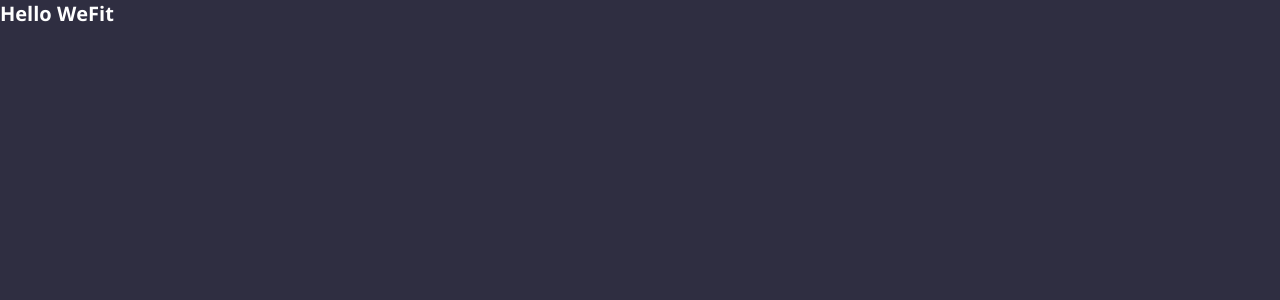
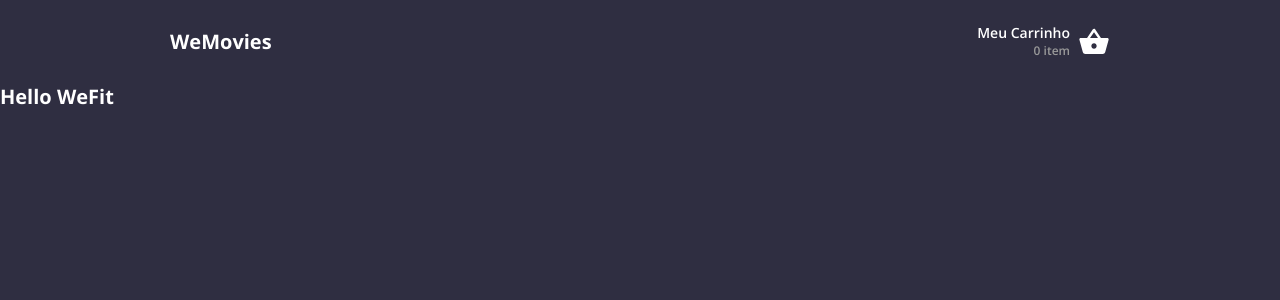
Before and after one commit to jerp86/wefit-test-react, a Next.js app: page / in a window 1280 px wide. Shown: the top 300 px of the page. Built offline with nearby package versions, Linux system fonts and the light colour scheme.

Commit message:
feat: add style and component

```diff
--- a/src/pages/_app.tsx
+++ b/src/pages/_app.tsx
@@ -1,8 +1,16 @@
+import { Header } from '@/components/Header'
 import { globalStyles } from '@/styles/global'
+import { AppContainer } from '@/styles/pages/_app'
 import type { AppProps } from 'next/app'
 
 globalStyles()
 
 export default function App({ Component, pageProps }: AppProps) {
-  return <Component {...pageProps} />
+  return (
+    <AppContainer>
+      <Header />
+
+      <Component {...pageProps} />
+    </AppContainer>
+  )
 }
```
